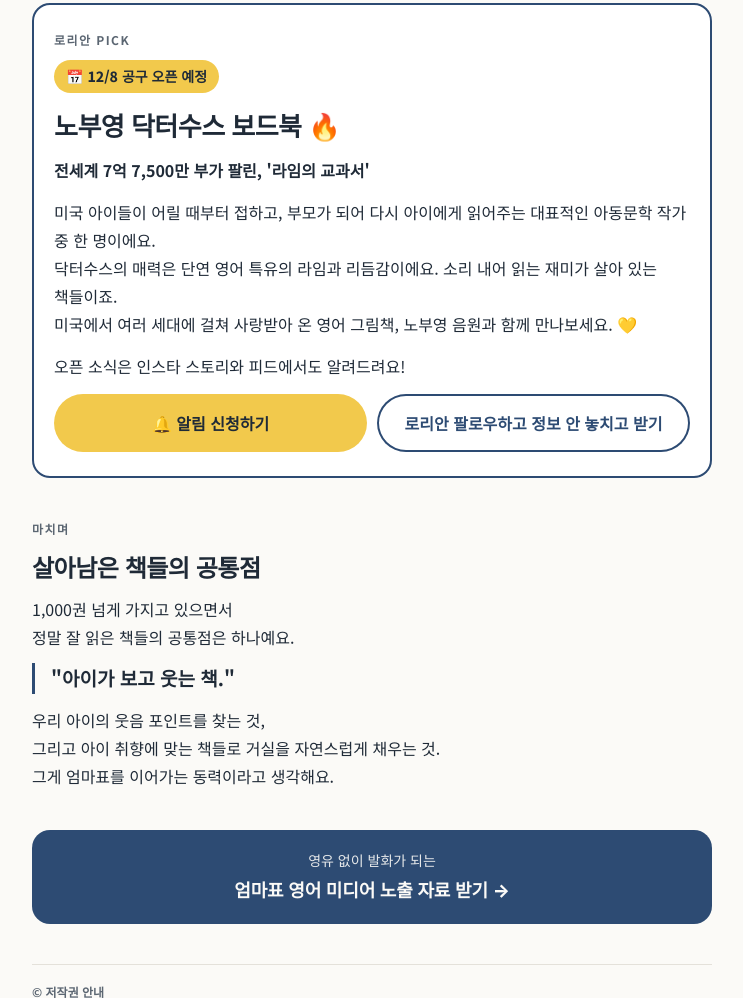
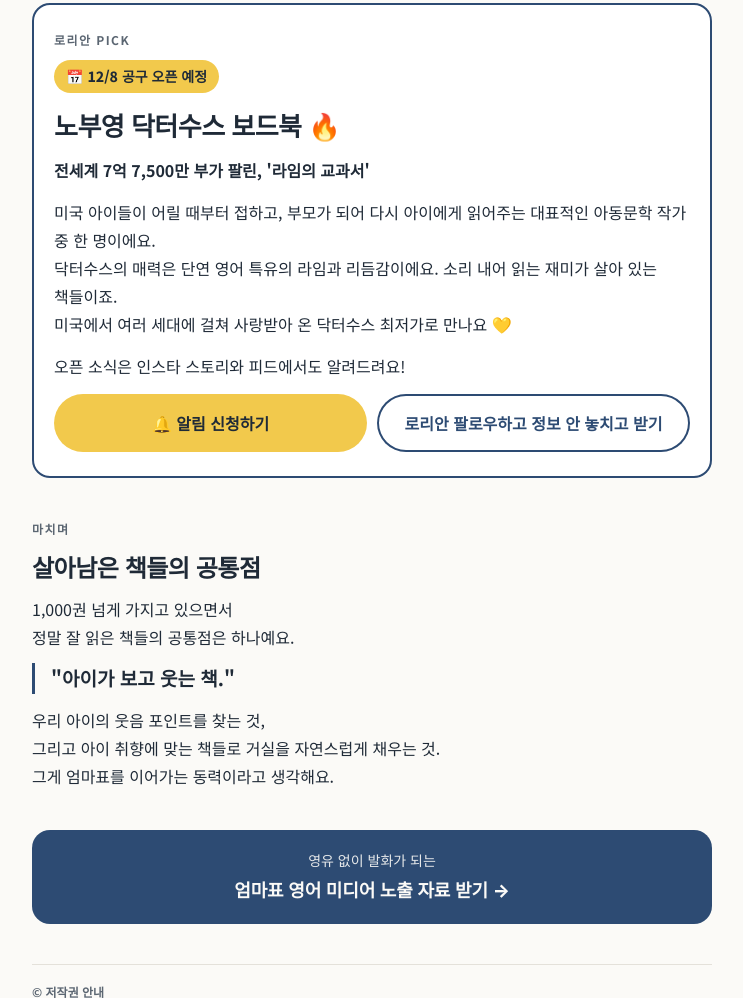
Before and after one commit to rorian-mom/rorian-mom.github.io, a plain HTML site: page bookshelf/index.html in a window 1280 px wide. Shown: the part 8162-9160 px from the top of the page, without its empty margins (268-1011 px from the left). Drawn offline with Linux system fonts and the light colour scheme.

Commit message:
책장: 닥터수스 소개 마지막 문장 수정
Co-Authored-By: Claude Opus 5.5 <noreply@anthropic.com>
Claude-Session: https://claude.ai/code/session_01X2zgmTkTvVy1KmW7WMZTGY

```diff
--- a/bookshelf/index.html
+++ b/bookshelf/index.html
@@ -272,7 +272,7 @@ body.editing .wrap{padding-bottom:120px}
     <div class="pills"><span class="openpill">📅 12/8 공구 오픈 예정</span></div>
     <h2>노부영 닥터수스 보드북 🔥</h2>
     <p><b>전세계 7억 7,500만 부가 팔린, '라임의 교과서'</b></p>
-    <p>미국 아이들이 어릴 때부터 접하고, 부모가 되어 다시 아이에게 읽어주는 대표적인 아동문학 작가 중 한 명이에요.<br>닥터수스의 매력은 단연 영어 특유의 라임과 리듬감이에요. 소리 내어 읽는 재미가 살아 있는 책들이죠.<br>미국에서 여러 세대에 걸쳐 사랑받아 온 영어 그림책, 노부영 음원과 함께 만나보세요. 💛</p>
+    <p>미국 아이들이 어릴 때부터 접하고, 부모가 되어 다시 아이에게 읽어주는 대표적인 아동문학 작가 중 한 명이에요.<br>닥터수스의 매력은 단연 영어 특유의 라임과 리듬감이에요. 소리 내어 읽는 재미가 살아 있는 책들이죠.<br>미국에서 여러 세대에 걸쳐 사랑받아 온 닥터수스 최저가로 만나요 💛</p>
     <p>오픈 소식은 인스타 스토리와 피드에서도 알려드려요!</p>
     <div class="cta">
       <a class="notify hot" href="https://naver.me/5T0stpT1" target="_blank" rel="noopener">🔔 알림 신청하기</a>
```
